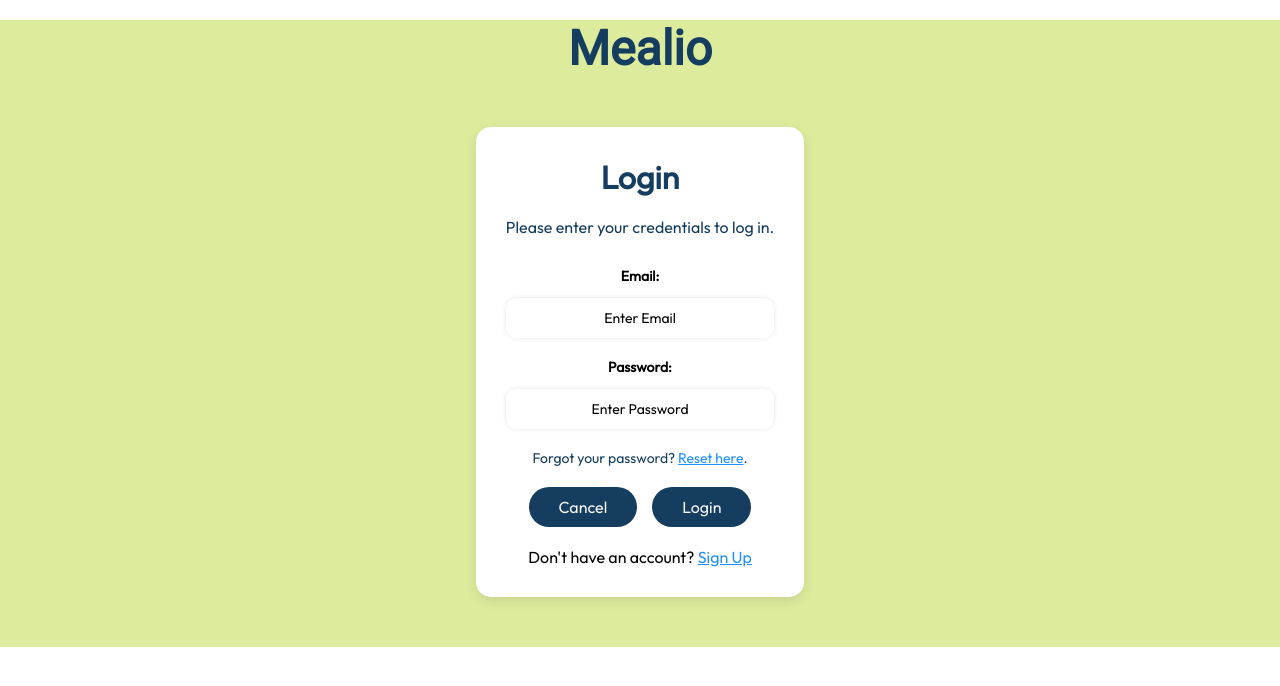
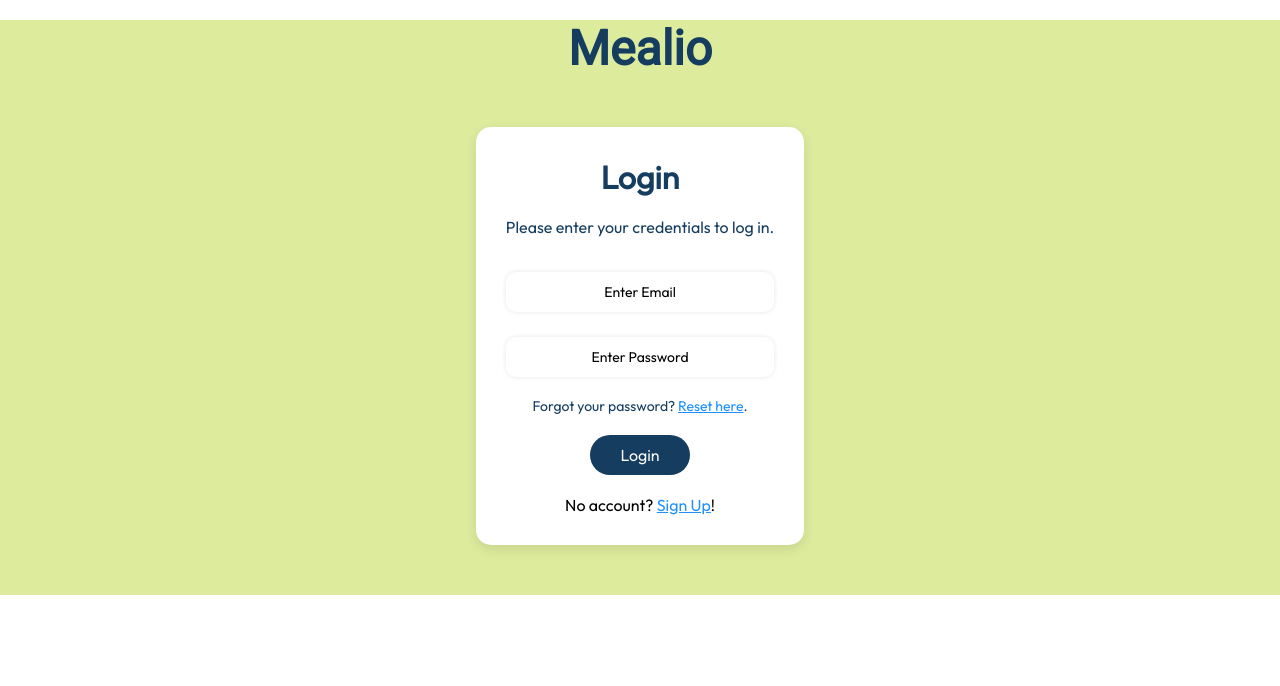
Before and after one commit to demian-wolf/leedshack-2025-project, a React (Vite) app in the folder frontend/: page /login in a window 1280 px wide. Shown: the top 686 px of the page. Built offline with nearby package versions, Linux system fonts and the light colour scheme.

Commit message:
Refactor Auth.jsx

```diff
--- a/frontend/src/Pages/Auth/Auth.jsx
+++ b/frontend/src/Pages/Auth/Auth.jsx
@@ -1,10 +1,14 @@
 import React, { useState } from "react";
 import { Link, useLocation, useNavigate } from "react-router-dom";
+
+import { api_url } from "../../config.jsx";
 import styles from "./Auth.module.css";
+
 
 export const Auth = () => {
     const location = useLocation();
     const navigate = useNavigate();
+
     const [email, setEmail] = useState('');
     const [password, setPassword] = useState('');
     const [errorMessage, setErrorMessage] = useState('');
@@ -16,32 +20,29 @@ export const Auth = () => {
         if (isLoading) return;
 
         setIsLoading(true);
-        setErrorMessage('');
+        setErrorMessage("");
 
         const data = { email, password };
 
         try {
-            const endpoint = location.pathname === "/login" ? "/auth/login" : "/auth/signup";
-            const response = await fetch(`http://localhost:5000${endpoint}`, {
-                method: 'POST',
-                headers: { 'Content-Type': 'application/json' },
+            const endpoint = `${location.pathname}/auth`;
+
+            const response = await fetch(`${api_url}${endpoint}`, {
+                method: "POST",
+                headers: { "Content-Type": "application/json" },
                 body: JSON.stringify(data),
             });
 
             const result = await response.json();
 
             if (response.ok) {
-                if (location.pathname === "/login") {
-                    localStorage.setItem('auth_token', result.auth_token);
-                    navigate('/home');
-                } else {
-                    navigate('/login');
-                }
+                localStorage.setItem("auth_token", result.auth_token);
+                navigate("/");
             } else {
-                setErrorMessage(result.message || 'Request failed.');
+                setErrorMessage(result.message || "Request failed.");
             }
         } catch (error) {
-            setErrorMessage('An error occurred. Please try again.');
+            setErrorMessage("Server error. Please try again later.");
             console.error(error);
         } finally {
             setIsLoading(false);
@@ -51,10 +52,14 @@ export const Auth = () => {
     return (
         <div>
             <Link className={styles.title} to="/">Mealio</Link>
+
             <div className={styles.container}>
                 <form onSubmit={handleSubmit}>
                     <div className={styles.box}>
-                        <h2 className={styles.header}>{location.pathname === "/login" ? "Login" : "Sign Up"}</h2>
+                        <h2 className={styles.header}>
+                            {location.pathname === "/login" ? "Login" : "Sign Up"}
+                        </h2>
+
                         <p className={styles.maintext}>
                             {location.pathname === "/login"
                                 ? "Please enter your credentials to log in."
@@ -64,7 +69,6 @@ export const Auth = () => {
                         {errorMessage && <p className={styles.error}>{errorMessage}</p>}
 
                         <div className={styles.emailbox}>
-                            <label htmlFor="email"><b>Email:</b></label>
                             <input
                                 type="text"
                                 placeholder="Enter Email"
@@ -76,7 +80,6 @@ export const Auth = () => {
                         </div>
 
                         <div className={styles.passwordbox}>
-                            <label htmlFor="password"><b>Password:</b></label>
                             <input
                                 type="password"
                                 placeholder="Enter Password"
@@ -94,7 +97,6 @@ export const Auth = () => {
                         )}
 
                         <div className={styles.mybuttons}>
-                            <button className={styles.cancelbtn} type="button" onClick={() => navigate('/')}>Cancel</button>
                             <button className={styles.submitbtn} type="submit" disabled={isLoading}>
                                 {isLoading ? (location.pathname === "/login" ? 'Logging in...' : 'Signing up...') : (location.pathname === "/login" ? 'Login' : 'Sign Up')}
                             </button>
@@ -102,7 +104,7 @@ export const Auth = () => {
 
                         {location.pathname === "/login" && (
                             <div className={styles.mybuttons}>
-                                <p>Don't have an account? <Link to="/signup" style={{ color: 'dodgerblue' }}>Sign Up</Link></p>
+                                <p>No account? <Link to="/signup" style={{ color: 'dodgerblue' }}>Sign Up</Link>!</p>
                             </div>
                         )}
                         {location.pathname === "/signup" && (
--- /dev/null
+++ b/frontend/src/config.jsx
@@ -0,0 +1 @@
+export const api_url = "http://localhost:5000";
```
